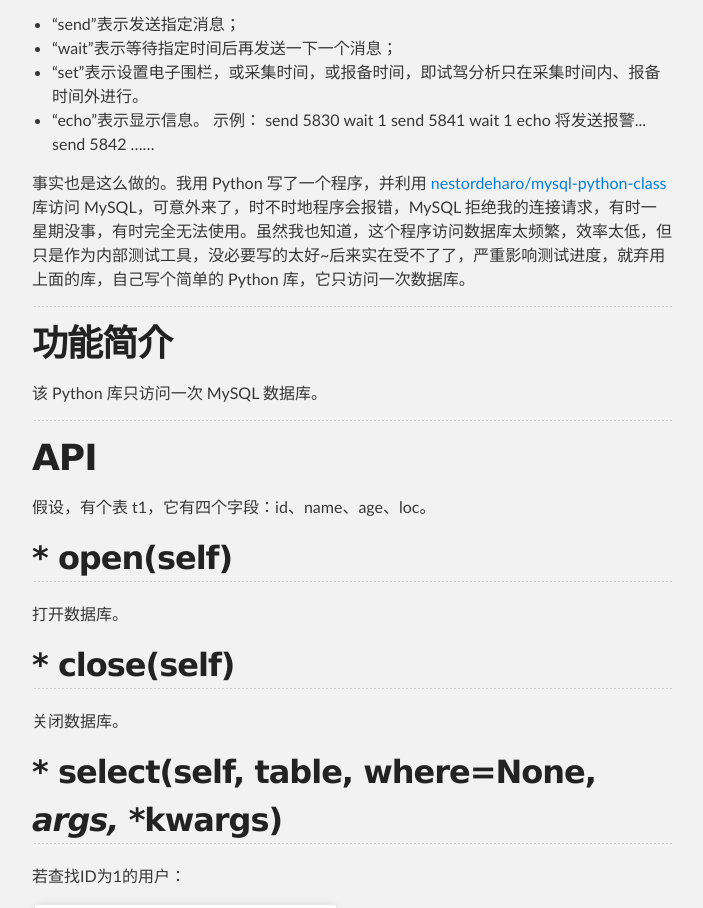
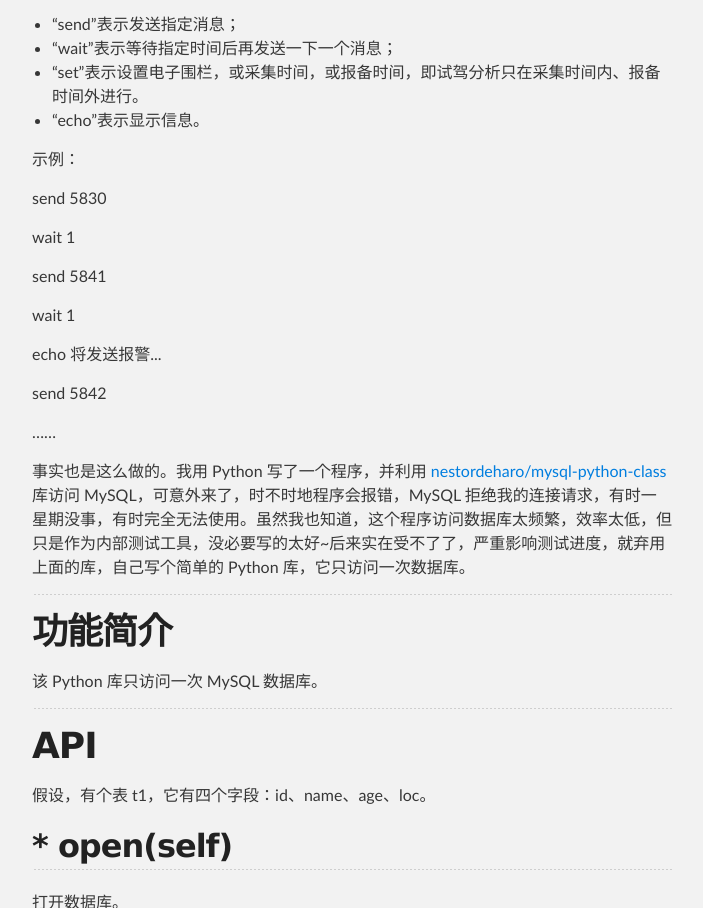
Before and after one commit to WallaceLiu/mysql_python_once, a plain HTML site: page index.html in a window 1280 px wide. Shown: the part 804-1712 px from the top of the page, without its empty margins (288-991 px from the left). Drawn offline with Linux system fonts and the light colour scheme.

```diff
--- a/index.html
+++ b/index.html
@@ -46,16 +46,24 @@
 <li>“send”表示发送指定消息；</li>
 <li>“wait”表示等待指定时间后再发送一下一个消息；</li>
 <li>“set”表示设置电子围栏，或采集时间，或报备时间，即试驾分析只在采集时间内、报备时间外进行。</li>
-<li>“echo”表示显示信息。
-示例：
-send 5830
-wait 1
-send 5841
-wait 1
-echo 将发送报警...
-send 5842
-……</li>
+<li>“echo”表示显示信息。</li>
 </ul>
+
+<p>示例：</p>
+
+<p>send 5830</p>
+
+<p>wait 1</p>
+
+<p>send 5841</p>
+
+<p>wait 1</p>
+
+<p>echo 将发送报警...</p>
+
+<p>send 5842</p>
+
+<p>……</p>
 
 <p>事实也是这么做的。我用 Python 写了一个程序，并利用 <a href="https://github.com/nestordeharo/mysql-python-class">nestordeharo/mysql-python-class</a> 库访问 MySQL，可意外来了，时不时地程序会报错，MySQL 拒绝我的连接请求，有时一星期没事，有时完全无法使用。虽然我也知道，这个程序访问数据库太频繁，效率太低，但只是作为内部测试工具，没必要写的太好~后来实在受不了了，严重影响测试进度，就弃用上面的库，自己写个简单的 Python 库，它只访问一次数据库。</p>
 
```
Also changed, not shown: params.json (+1 -1 lines).
